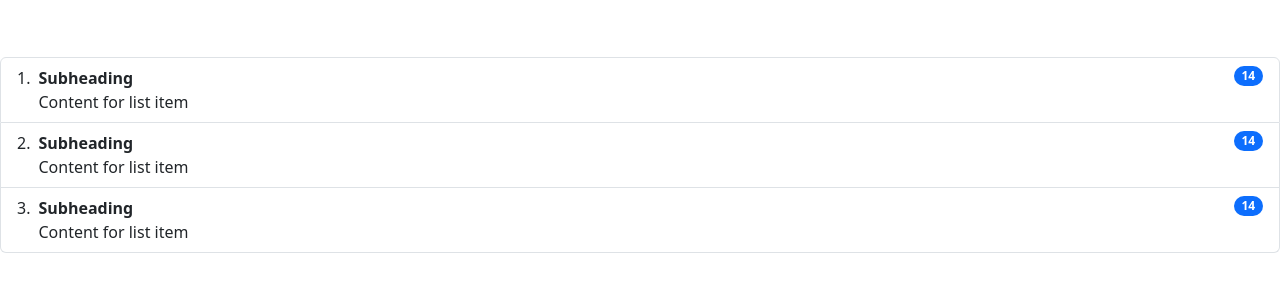
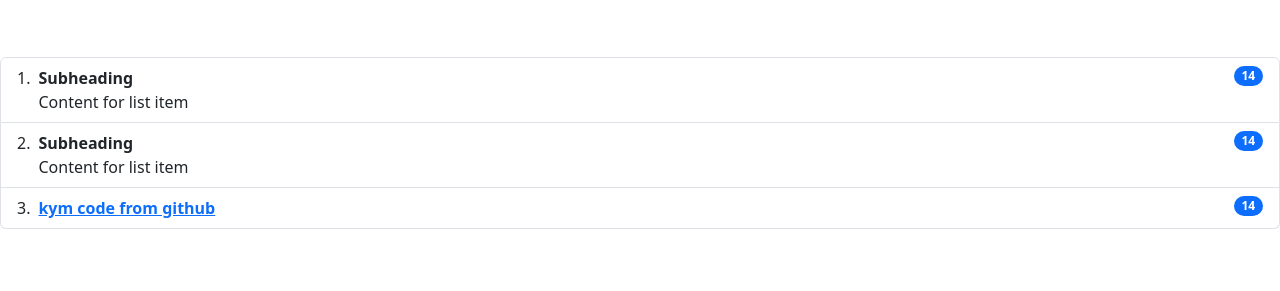
Before and after one commit to kymharriesdawisespiritu/api-colecting, a plain HTML site: page index.html in a window 1280 px wide. Shown: the part 63-354 px from the top of the page. Drawn offline with nearby package versions, Linux system fonts and the light colour scheme; no server answers.

Commit message:
update foot

```diff
--- a/index.html
+++ b/index.html
@@ -120,8 +120,12 @@
           class="list-group-item d-flex justify-content-between align-items-start"
         >
           <div class="ms-2 me-auto">
-            <div class="fw-bold">Subheading</div>
-            Content for list item
+            <div class="fw-bold">
+              <a
+                href="https://github.com/kymharriesdawisespiritu/api-colecting.git"
+                >kym code from github</a
+              >
+            </div>
           </div>
           <span class="badge text-bg-primary rounded-pill">14</span>
         </li>
```
